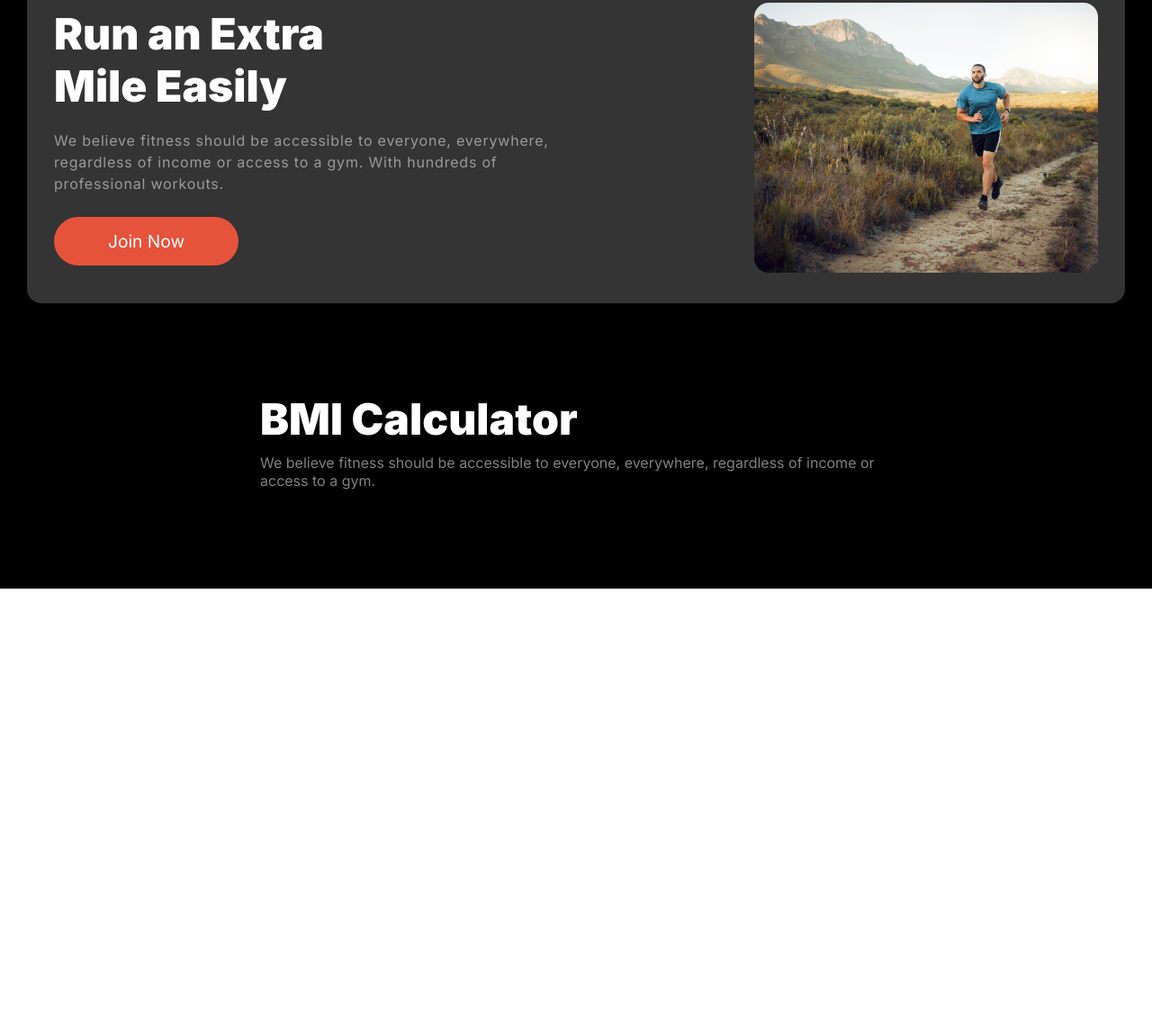
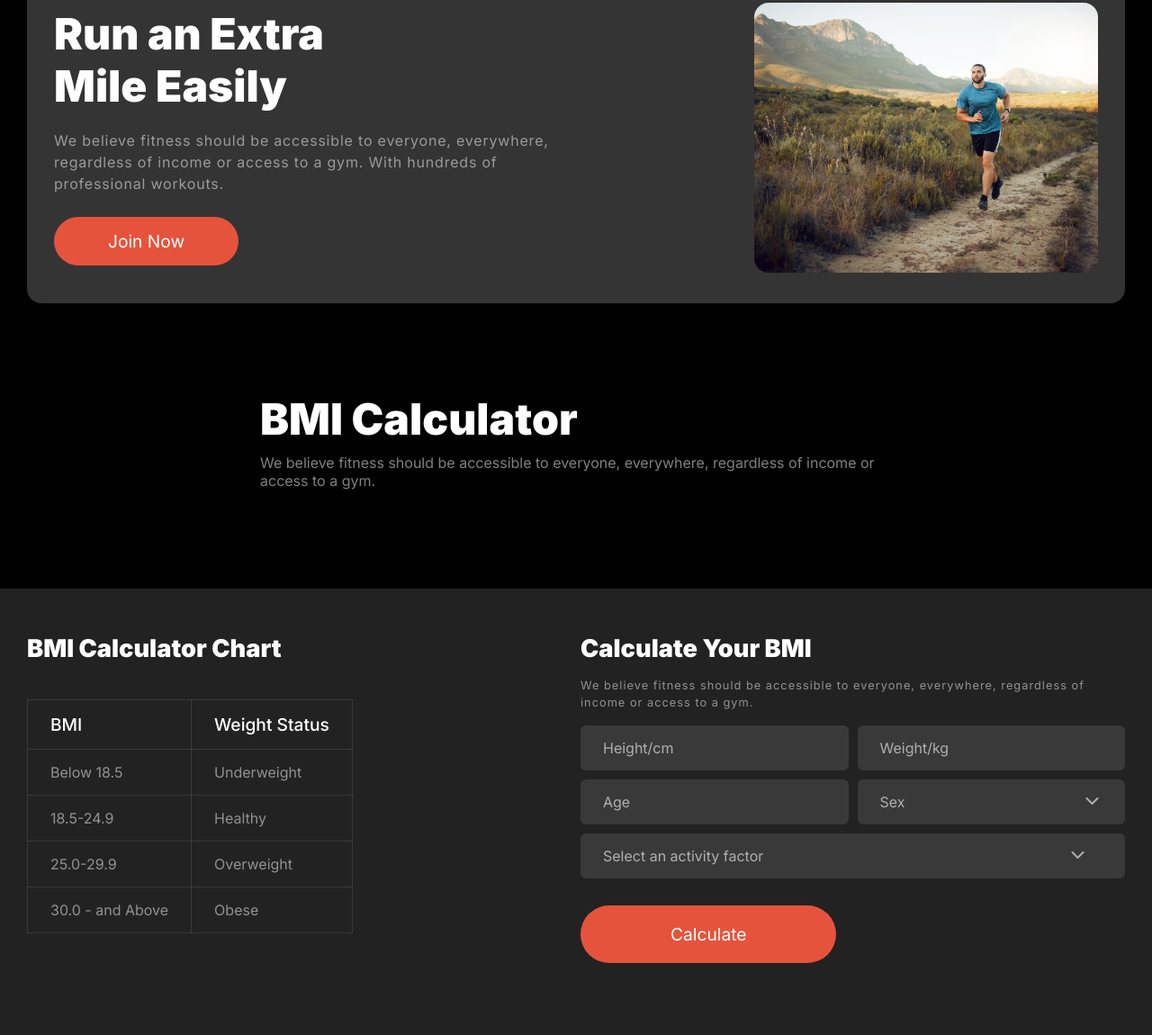
Before and after one commit to tanjim-room/assignment-02reload, a plain HTML site: page index.html in a window 1280 px wide. Shown: the part 1589-2739 px from the top of the page at 90% size. Before the commit the page ends 2243 px from the top, so only its background shows below. Drawn offline with nearby package versions, Linux system fonts and the light colour scheme; a web font is replaced by a local one.

Commit message:
Added BMI Calculator,Chart

```diff
--- a/index.html
+++ b/index.html
@@ -127,6 +127,63 @@
                 <p class="bmi-header-des">We believe fitness should be accessible to everyone, everywhere, regardless of income or access to a gym.</p>
             </div>
         </section>
+        <section class="bmi-cal">
+            <div class="bmi-container">
+                <div class="bmi-chart">
+                    <h3 class="bmi-title">BMI Calculator Chart</h3>
+                    <div class="bmi-table">
+                        <table>
+                            <thead>
+                                <td class="heading">BMI</td>
+                                <td class="heading">Weight Status</td>
+                            </thead>
+                            <tr>
+                                <td>Below 18.5</td>
+                                <td>Underweight</td>
+                            </tr>
+                            <tr>
+                                <td>18.5-24.9</td>
+                                <td>Healthy</td>
+                            </tr>
+                            <tr>
+                                <td>25.0-29.9</td>
+                                <td>Overweight</td>
+                            </tr>
+                            <tr>
+                                <td>30.0 - and Above</td>
+                                <td>Obese</td>
+                            </tr>
+                        </table>
+                    </div>
+                </div>
+                <div class="bml-calculate">
+                   <h3 class="calculate-title">Calculate Your BMI</h3>
+                   <p class="cal-des">We believe fitness should be accessible to everyone, everywhere, regardless of income or access to a gym. </p>
+                   <div class="bmi-form">
+
+                           <div class="line-1">
+                            <input type="text" class="input-field" placeholder="Height/cm">
+                           </div>
+                           <div class="line-2">
+                            <input type="text" class="input-field" placeholder="Weight/kg">
+                           </div>
+                            <div class="line-3">
+                                <input type="text" class="input-field" placeholder="Age">
+                            </div>
+                            <div class="line-4">
+                                <input type="text" class="input-field" placeholder="Sex">
+                                <i class="fa-solid fa-chevron-down" id="down"></i>
+                            </div>
+                            <div id="long" class="line-5">
+                                <input type="text" class="input-field long" placeholder="Select an activity factor">
+                                <i class="fa-solid fa-chevron-down" id="down2"></i>
+                            </div>
+                   </div>
+                   <button class="join-btn cal-btn">Calculate</button>
+
+                </div>
+            </div>
+        </section>
     </main>
 
 </body>
--- a/responsive.css
+++ b/responsive.css
@@ -80,4 +80,15 @@
     .run-img img{
         height: auto;
     }
+    .header-content{
+        width: calc((100% - 30px));
+        padding: 0px 0px;
+    }
+    .bmi-header{
+        margin: 0px 30px;
+        display: flex;
+        justify-content: center;
+        align-items: center;
+        padding:50px 0px;
+    }
 }
--- a/style.css
+++ b/style.css
@@ -202,7 +202,8 @@ main{
 .run-area{
     margin: 0px 30px;
     background: rgb(0, 0, 0);
-    padding: 100px 0px;
+    padding-bottom: 0px;
+    padding-top: 100px;
 }
 .run-container{
     background-color: #343434;
@@ -263,7 +264,7 @@ main{
     display: flex;
     justify-content: center;
     align-items: center;
-    padding-bottom: 100px;
+    padding:100px 0px;
 }
 .header-content{
     width: calc((60% - 30px));
@@ -280,5 +281,140 @@ main{
     padding: 10px 0px;
     color: rgba(255, 255, 255, 0.5);
     font-size: 1rem;
+}
+
+.bmi-title{
+    font-size: 1.7rem;
+    font-weight: 900;
+    color: white;
+}
+table,thead,tr,td{
+    border: 1px solid rgba(255, 255, 255, 0.1);
+    border-collapse: collapse;
+}
+
+.bmi-table{
+   padding: 40px 0px;
 
 }
+td{
+    padding: 15px 25px;
+    font-weight: 400;
+    font-size: 1rem;
+    color: rgba(255, 255, 255, 0.5);
+
+}
+.heading{
+    font-size: 1.2rem;
+    font-weight: 500;
+    color: white;
+
+}
+.bmi-cal{
+    background: rgb(34, 34, 34);
+    padding: 50px 0px;
+    margin: 0px auto;
+}
+.bmi-container{
+    width: calc((100% - 60px));
+    display: flex;
+    gap: 10px;
+    justify-content: space-between;
+    margin: 0px auto;
+}
+.bmi-chart{
+    width: 50%;
+
+}
+.bml-calculate{
+    width: 50%;
+
+}
+
+
+.calculate-title{
+    font-size: 1.7rem;
+    font-weight: 900;
+    color: white;
+}
+.cal-des{
+    padding: 15px 0px;
+    padding-right: 30px;
+    font-weight: 400;
+    font-size: 0.8rem;
+    line-height: 150%;
+    letter-spacing: 1px;
+    color: rgba(255, 255, 255, 0.5);
+}
+.input-field{
+    width: 100%;
+    border: none;
+    padding: 15px 25px;
+    background: rgba(255, 255, 255, 0.1);
+    border-radius: 6px;
+    color: white;
+    font-size: 1rem;
+}
+
+.input-field::placeholder{
+    font-size: 1rem;
+    color: rgba(255, 255, 255, 0.6);
+
+}
+.bmi-calculate .bmi-form{
+    width: 100%;
+}
+
+.bmi-form{
+    display: grid;
+    grid-template-columns: repeat(12,1fr);
+    grid-template-rows: repeat(9,1fr);
+    gap: 10px;
+}
+.line-1{
+    grid-column: 1/span 6;
+    grid-row: 1/span 3;
+    /* background-color: #E6533C; */
+}
+.line-2{
+    grid-column: 7/span 6;
+    grid-row: 1/span 3;
+    /* background-color: #e63cd8; */
+}
+.line-3{
+    grid-column: 1/span 6;
+    grid-row: 4/span 3;
+    /* background-color: #56e63c; */
+}
+.line-4{
+    grid-column: 7/span 6;
+    grid-row: 4/span 3;
+    position: relative;
+
+    /* background-color: #3c53e6; */
+}
+.line-5{
+    position: relative;
+    grid-column: 1/span 12;
+    grid-row: 7/span 3;
+    /* background-color: #b7890a; */
+}
+#down{
+    color: rgba(255, 255, 255, 0.6);
+    position: absolute;
+    top: 15px;
+    left: 85%;
+}
+#down2{
+    color: rgba(255, 255, 255, 0.6);
+    position: absolute;
+    top: 15px;
+    left: 90%;
+}
+
+.cal-btn{
+    margin: 30px 0px;
+    padding: 20px 100px;
+    color: white;
+    font-size: 1.2rem;
+}
```
